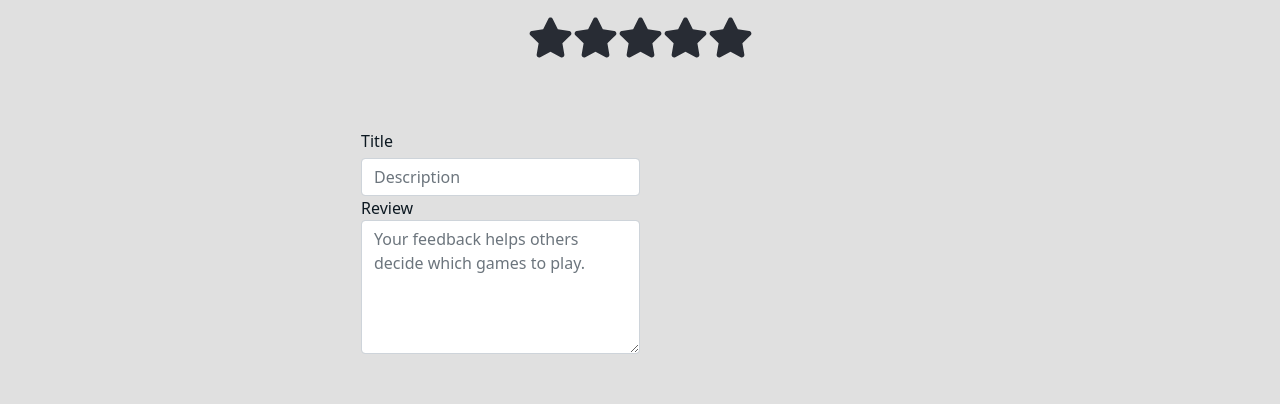
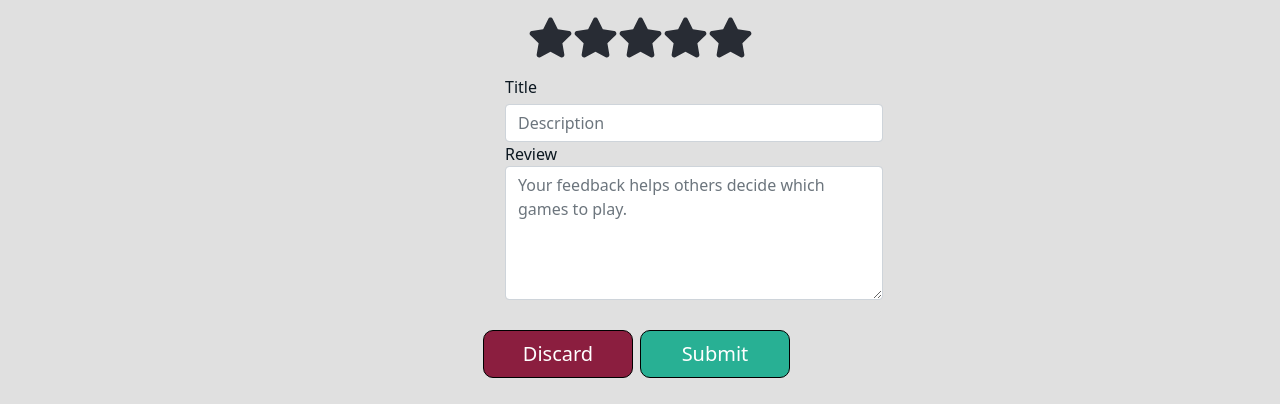
Before and after one commit to TimWargo/staru, a React (Create React App) app: page /games/create/1 in a window 1280 px wide. Shown: the part 218-622 px from the top of the page. Built offline with nearby package versions, Linux system fonts and the light colour scheme; no server answers; sample sign-in values are in the browser's storage.

Commit message:
create review style fixes

```diff
--- a/src/Components/CreateReviewPage/CreateReviewPage.css
+++ b/src/Components/CreateReviewPage/CreateReviewPage.css
@@ -69,8 +69,8 @@ input[type="radio"] {
 
 .section-format {
     margin-top: -25px;
-    margin: auto;
-    width: 45%;
+    margin-left: 485px;
+
 }
 
 .form-group2 label {
```
